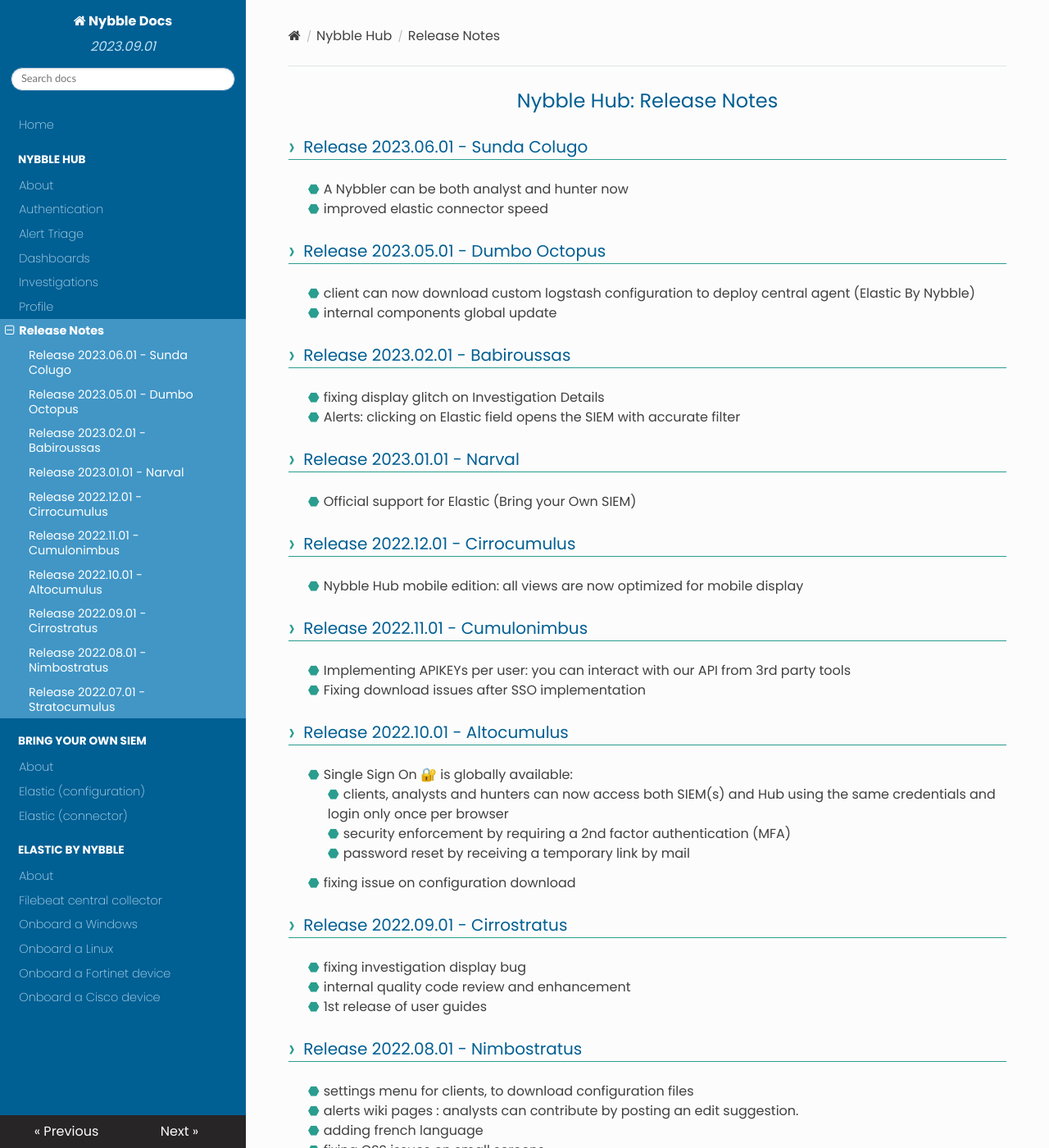
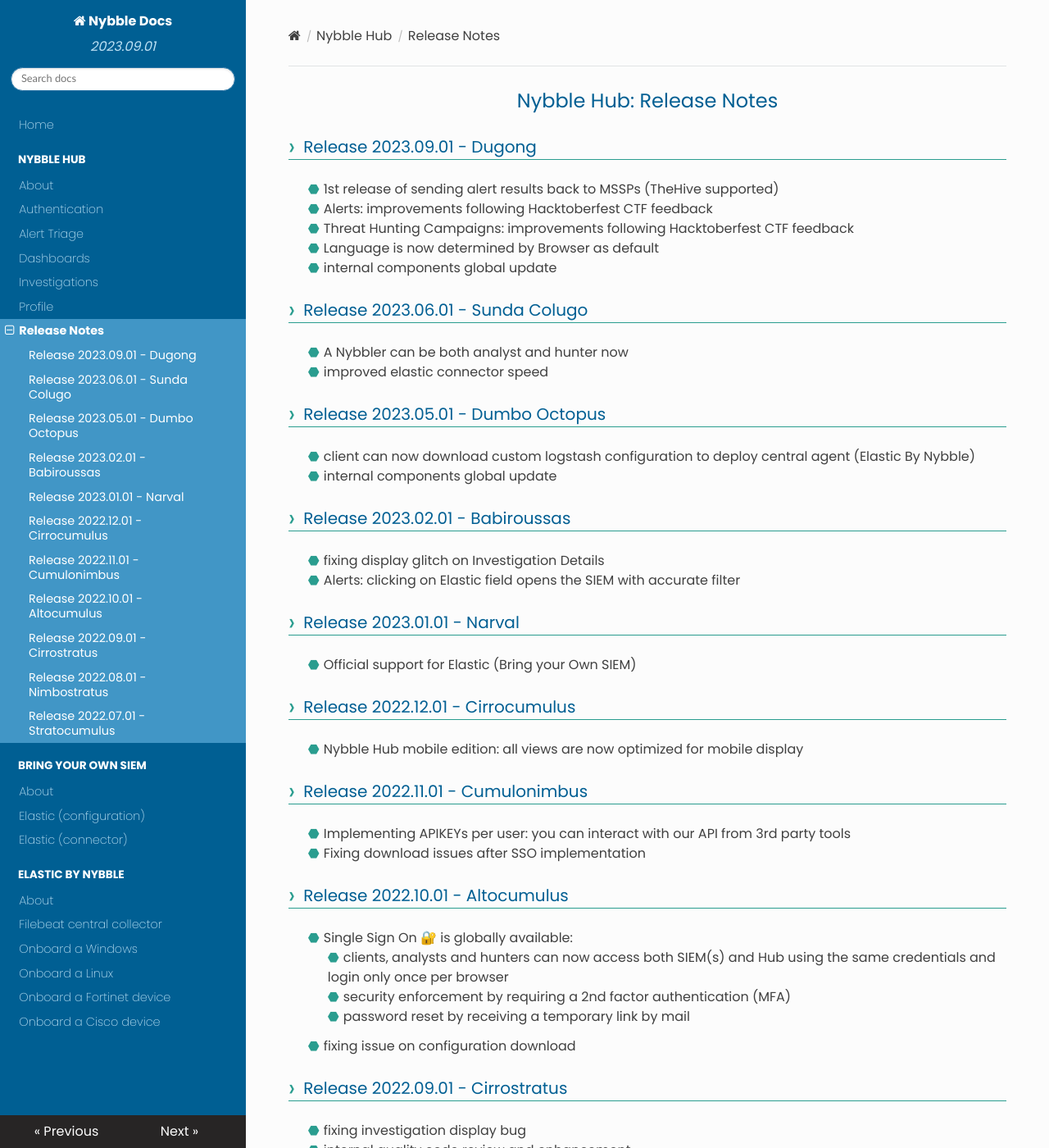
Before and after one commit to nybble-security/nybble-security.github.io, an MkDocs documentation site: the page built from docs/nybble-hub/release-notes.md, in a window 1280 px wide and 1400 px high. Shown: the whole window at 82% size. Built offline with MkDocs 1.6.1, drawn with Linux system fonts in a browser that asks for light colours; nearby versions of some CDN libraries.

Commit message:
fixing #10 : release note for 2023.09.01

```diff
--- a/docs/extra.css
+++ b/docs/extra.css
@@ -29,6 +29,7 @@ body > div.wy-grid-for-nav > section > nav > a, body > div.wy-grid-for-nav > sec
 
 a:hover {
   text-decoration: underline dashed;
+  text-underline-offset: 5px;
   color: #2A9D8F;
 }
 
--- a/docs/nybble-hub/release-notes.md
+++ b/docs/nybble-hub/release-notes.md
@@ -1,4 +1,12 @@
 # Nybble Hub: Release Notes
+
+## Release 2023.09.01 - Dugong
+
+- 1st release of sending alert results back to MSSPs (TheHive supported)
+- Alerts: improvements following Hacktoberfest CTF feedback
+- Threat Hunting Campaigns: improvements following Hacktoberfest CTF feedback
+- Language is now determined by Browser as default
+- internal components global update
 
 ## Release 2023.06.01 - Sunda Colugo
 
```
